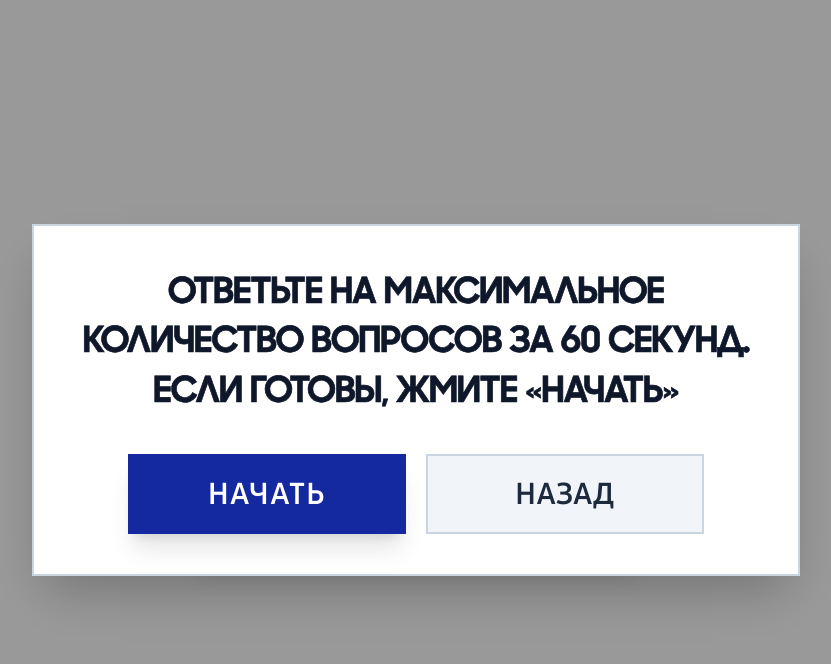
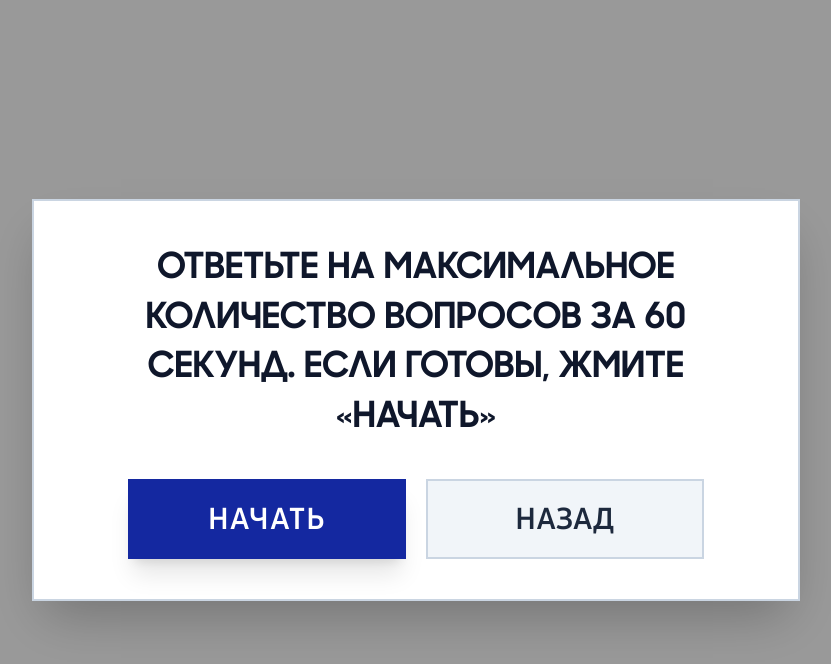
Before and after one commit to romapromo1/samsung-galaxy-quiz, a React (Vite) app: page / in a window 1280 px wide. Both pictures are taken after a click on the button "НАЧАТЬ". Shown: the top 664 px of the page, without its empty margins (224-1055 px from the left). Built offline with nearby package versions, Linux system fonts and the light colour scheme.

Commit message:
style: set uniform font size across welcome, modal and questions matching modal, and restore default font letter-spacing

```diff
--- a/src/components/PromptModal.tsx
+++ b/src/components/PromptModal.tsx
@@ -10,8 +10,8 @@ export const PromptModal: React.FC<PromptModalProps> = ({ onStart, onClose }) =>
     <div className="fixed inset-0 z-50 bg-black/40 backdrop-blur-xs flex items-center justify-center p-4 sm:p-6 md:p-10 animate-in fade-in duration-150 uppercase">
       <div className="relative w-full max-w-xl sm:max-w-2xl md:max-w-3xl max-h-[92vh] overflow-y-auto bg-white border-2 border-slate-300 p-5 sm:p-7 md:p-10 shadow-2xl flex flex-col items-center text-center space-y-5 sm:space-y-7 md:space-y-8">
 
-        {/* Responsive prompt text: 2x larger */}
-        <p className="text-xl sm:text-3xl md:text-4xl font-black text-slate-900 leading-snug tracking-tight font-brand-headline">
+        {/* Responsive prompt text */}
+        <p className="text-xl sm:text-3xl md:text-4xl font-black text-slate-900 leading-snug tracking-normal font-brand-headline">
           ОТВЕТЬТЕ НА МАКСИМАЛЬНОЕ КОЛИЧЕСТВО ВОПРОСОВ ЗА 60 СЕКУНД. ЕСЛИ ГОТОВЫ, ЖМИТЕ «НАЧАТЬ»
         </p>
 
--- a/src/components/QuizScreen.tsx
+++ b/src/components/QuizScreen.tsx
@@ -118,7 +118,7 @@ export const QuizScreen: React.FC<QuizScreenProps> = ({ questions, onFinish }) =
 
         {/* Center Question Card: bold and prominent for Fold / Fold Ultra with increased spacing from line */}
         <div className="w-full bg-slate-50 border-2 border-slate-300 p-3.5 sm:p-4 md:py-5 md:px-8 text-center shadow-xs mt-4 sm:mt-6 md:mt-7 mb-2.5 sm:mb-3">
-          <h2 className="text-lg sm:text-xl md:text-2xl font-black text-slate-900 leading-snug tracking-tight font-brand-headline">
+          <h2 className="text-xl sm:text-3xl md:text-4xl font-black text-slate-900 leading-snug tracking-normal font-brand-headline">
             {currentQuestion.question}
           </h2>
         </div>
--- a/src/components/WelcomeScreen.tsx
+++ b/src/components/WelcomeScreen.tsx
@@ -8,7 +8,7 @@ export const WelcomeScreen: React.FC<WelcomeScreenProps> = ({ onPlayClick }) =>
   return (
     <div className="relative flex-1 flex flex-col items-center justify-center p-6 sm:p-8 w-full h-full bg-white select-none uppercase">
       <div className="w-full flex flex-col items-center text-center space-y-6 sm:space-y-8 md:space-y-10 max-w-3xl px-4">
-        <h1 className="text-2xl sm:text-4xl md:text-5xl font-black text-slate-900 leading-snug tracking-tight font-brand-headline max-w-3xl">
+        <h1 className="text-xl sm:text-3xl md:text-4xl font-black text-slate-900 leading-snug tracking-normal font-brand-headline max-w-2xl">
           КАК МНОГО ТЫ ЗНАЕШЬ О SAMSUNG GALAXY И ФЕСТИВАЛЯХ NEW STAR?
         </h1>
 
--- a/src/index.css
+++ b/src/index.css
@@ -88,6 +88,5 @@
 .font-question-bold {
   font-family: 'Samsung Sharp Sans', system-ui, -apple-system, sans-serif !important;
   font-weight: 900 !important;
-  -webkit-text-stroke: 0.65px currentColor;
-  text-stroke: 0.65px currentColor;
+  letter-spacing: normal !important;
 }
```
Also changed, not shown: 1 other file (tests, documents, lock files or other folders).
